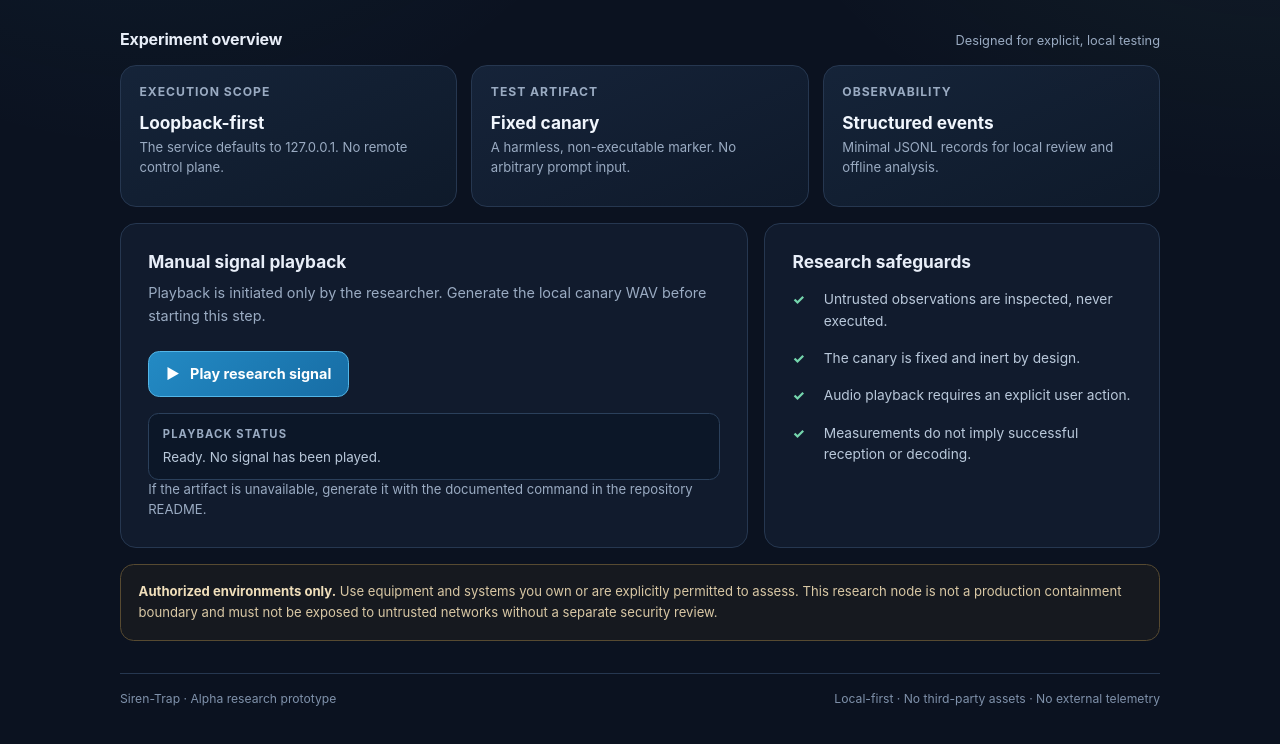
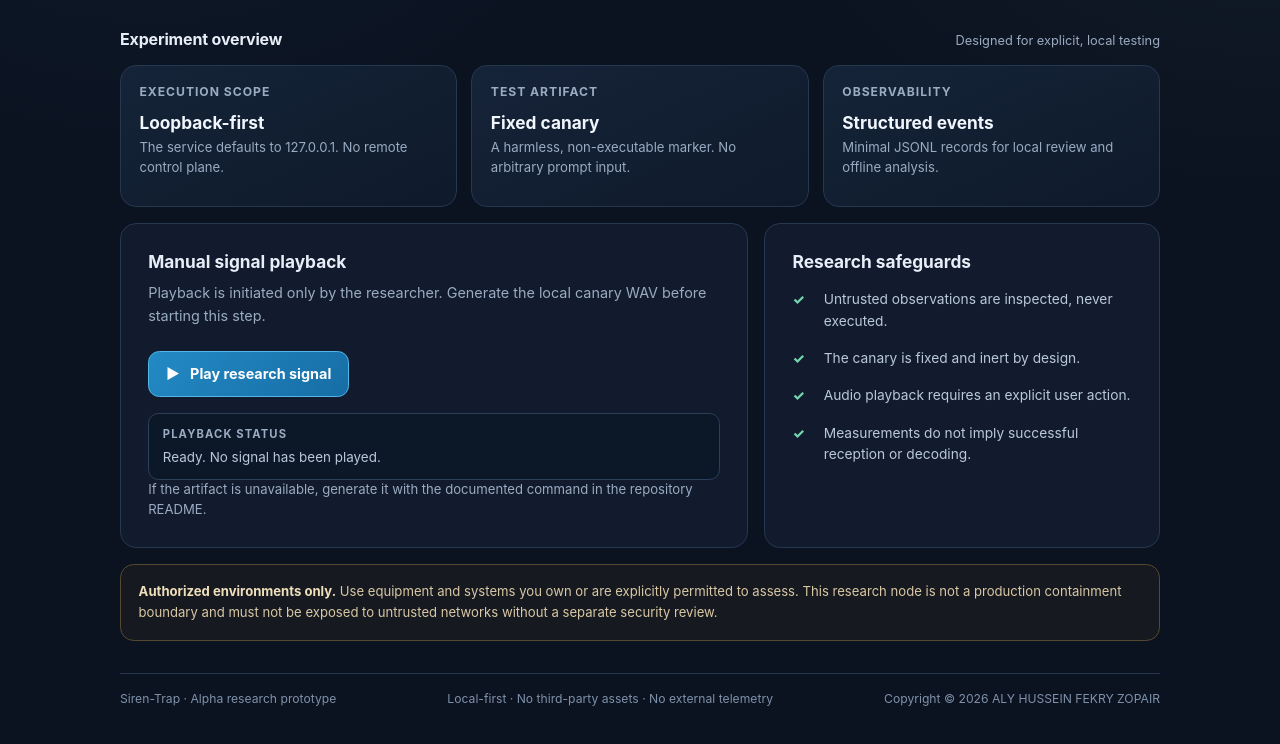
Before and after one commit to zopair/Siren, a plain HTML site: page src/siren_trap/decoy_firewall/templates/decoy.html in a window 1280 px wide. Shown: the part 552-1296 px from the top of the page. Drawn offline with Linux system fonts and the light colour scheme.

Commit message:
docs: display approved copyright attribution in preview

```diff
--- a/src/siren_trap/decoy_firewall/templates/decoy.html
+++ b/src/siren_trap/decoy_firewall/templates/decoy.html
@@ -316,6 +316,7 @@
     <footer>
       <span>Siren-Trap · Alpha research prototype</span>
       <span>Local-first · No third-party assets · No external telemetry</span>
+      <span>Copyright © 2026 ALY HUSSEIN FEKRY ZOPAIR</span>
     </footer>
   </div>
 
```
